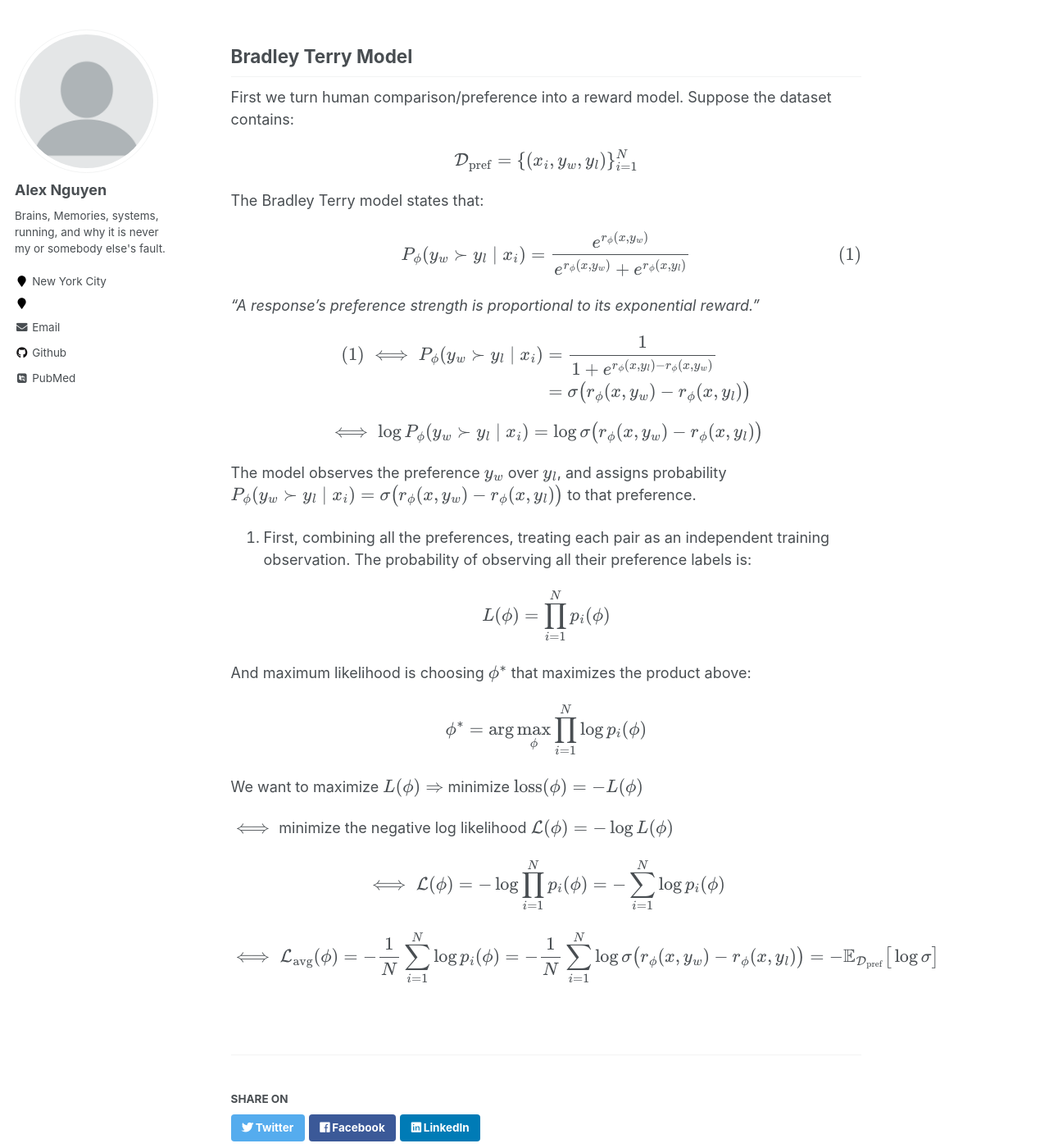
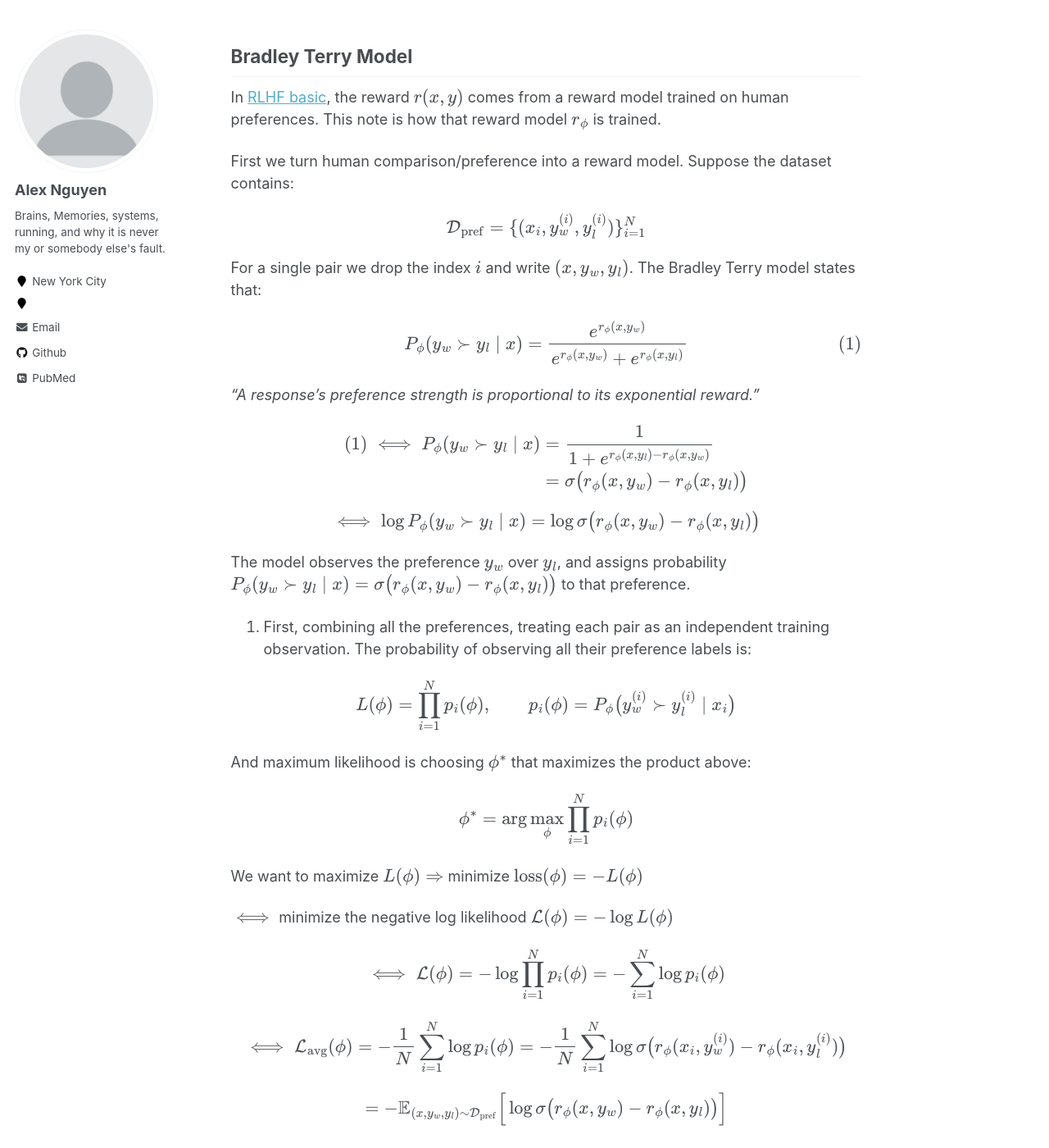
Before and after one commit to neurawn/neurawn.github.io, a Jekyll site: the page built from _rl/RLHF/bradley-terry-model.md, in a window 1280 px wide and 1400 px high, scrolled down 205 px. Shown: the whole window at 82% size. Built offline with Jekyll 4.4.1, drawn with Linux system fonts in a browser that asks for light colours; some web fonts are replaced; formulas are drawn with MathJax 3.

Commit message:
Bradley Terry note: fix argmax, add indices, expand expectation
- argmax over the product of p_i (was a product of logs)
- index dataset pairs as (x_i, y_w^(i), y_l^(i)); single-pair formulas
  drop the index explicitly
- write out the full expectation in the averaged loss
- link back to RLHF basic for context

Co-Authored-By: Claude Opus 5.5 <noreply@anthropic.com>

```diff
--- a/_rl/RLHF/bradley-terry-model.md
+++ b/_rl/RLHF/bradley-terry-model.md
@@ -9,43 +9,45 @@ permalink: /reinforcement-learning/rlhf/bradley-terry-model/
 
 ## Bradley Terry Model
 
+In [RLHF basic](/reinforcement-learning/rlhf/rlhf-basic/), the reward $$r(x, y)$$ comes from a reward model trained on human preferences. This note is how that reward model $$r_\phi$$ is trained.
+
 First we turn human comparison/preference into a reward model. Suppose the dataset contains:
 
 $$
-\mathcal{D}_{\text{pref}} = \{ (x_i, y_w, y_l) \}_{i=1}^{N}
+\mathcal{D}_{\text{pref}} = \{ (x_i, y_w^{(i)}, y_l^{(i)}) \}_{i=1}^{N}
 $$
 
-The Bradley Terry model states that:
+For a single pair we drop the index $$i$$ and write $$(x, y_w, y_l)$$. The Bradley Terry model states that:
 
 $$
-P_\phi(y_w \succ y_l \mid x_i) = \frac{e^{r_\phi(x, y_w)}}{e^{r_\phi(x, y_w)} + e^{r_\phi(x, y_l)}} \tag{1}
+P_\phi(y_w \succ y_l \mid x) = \frac{e^{r_\phi(x, y_w)}}{e^{r_\phi(x, y_w)} + e^{r_\phi(x, y_l)}} \tag{1}
 $$
 
 *"A response's preference strength is proportional to its exponential reward."*
 
 $$
 \begin{aligned}
-(1) \iff P_\phi(y_w \succ y_l \mid x_i) &= \frac{1}{1 + e^{r_\phi(x, y_l) - r_\phi(x, y_w)}} \\
+(1) \iff P_\phi(y_w \succ y_l \mid x) &= \frac{1}{1 + e^{r_\phi(x, y_l) - r_\phi(x, y_w)}} \\
 &= \sigma\big( r_\phi(x, y_w) - r_\phi(x, y_l) \big)
 \end{aligned}
 $$
 
 $$
-\iff \log P_\phi(y_w \succ y_l \mid x_i) = \log \sigma\big( r_\phi(x, y_w) - r_\phi(x, y_l) \big)
+\iff \log P_\phi(y_w \succ y_l \mid x) = \log \sigma\big( r_\phi(x, y_w) - r_\phi(x, y_l) \big)
 $$
 
-The model observes the preference $$y_w$$ over $$y_l$$, and assigns probability $$P_\phi(y_w \succ y_l \mid x_i) = \sigma\big( r_\phi(x, y_w) - r_\phi(x, y_l) \big)$$ to that preference.
+The model observes the preference $$y_w$$ over $$y_l$$, and assigns probability $$P_\phi(y_w \succ y_l \mid x) = \sigma\big( r_\phi(x, y_w) - r_\phi(x, y_l) \big)$$ to that preference.
 
 1. First, combining all the preferences, treating each pair as an independent training observation. The probability of observing all their preference labels is:
 
 $$
-L(\phi) = \prod_{i=1}^{N} p_i(\phi)
+L(\phi) = \prod_{i=1}^{N} p_i(\phi), \qquad p_i(\phi) = P_\phi\big(y_w^{(i)} \succ y_l^{(i)} \mid x_i\big)
 $$
 
 And maximum likelihood is choosing $$\phi^*$$ that maximizes the product above:
 
 $$
-\phi^* = \arg\max_{\phi} \prod_{i=1}^{N} \log p_i(\phi)
+\phi^* = \arg\max_{\phi} \prod_{i=1}^{N} p_i(\phi)
 $$
 
 We want to maximize $$L(\phi) \Rightarrow$$ minimize $$\text{loss}(\phi) = -L(\phi)$$
@@ -57,5 +59,9 @@ $$
 $$
 
 $$
-\iff \mathcal{L}_{\text{avg}}(\phi) = -\frac{1}{N} \sum_{i=1}^{N} \log p_i(\phi) = -\frac{1}{N} \sum_{i=1}^{N} \log \sigma\big( r_\phi(x, y_w) - r_\phi(x, y_l) \big) = -\mathbb{E}_{\mathcal{D}_{\text{pref}}}\big[ \log \sigma \big]
+\iff \mathcal{L}_{\text{avg}}(\phi) = -\frac{1}{N} \sum_{i=1}^{N} \log p_i(\phi) = -\frac{1}{N} \sum_{i=1}^{N} \log \sigma\big( r_\phi(x_i, y_w^{(i)}) - r_\phi(x_i, y_l^{(i)}) \big)
 $$
+
+$$
+= -\mathbb{E}_{(x, y_w, y_l) \sim \mathcal{D}_{\text{pref}}}\Big[ \log \sigma\big( r_\phi(x, y_w) - r_\phi(x, y_l) \big) \Big]
+$$
```
